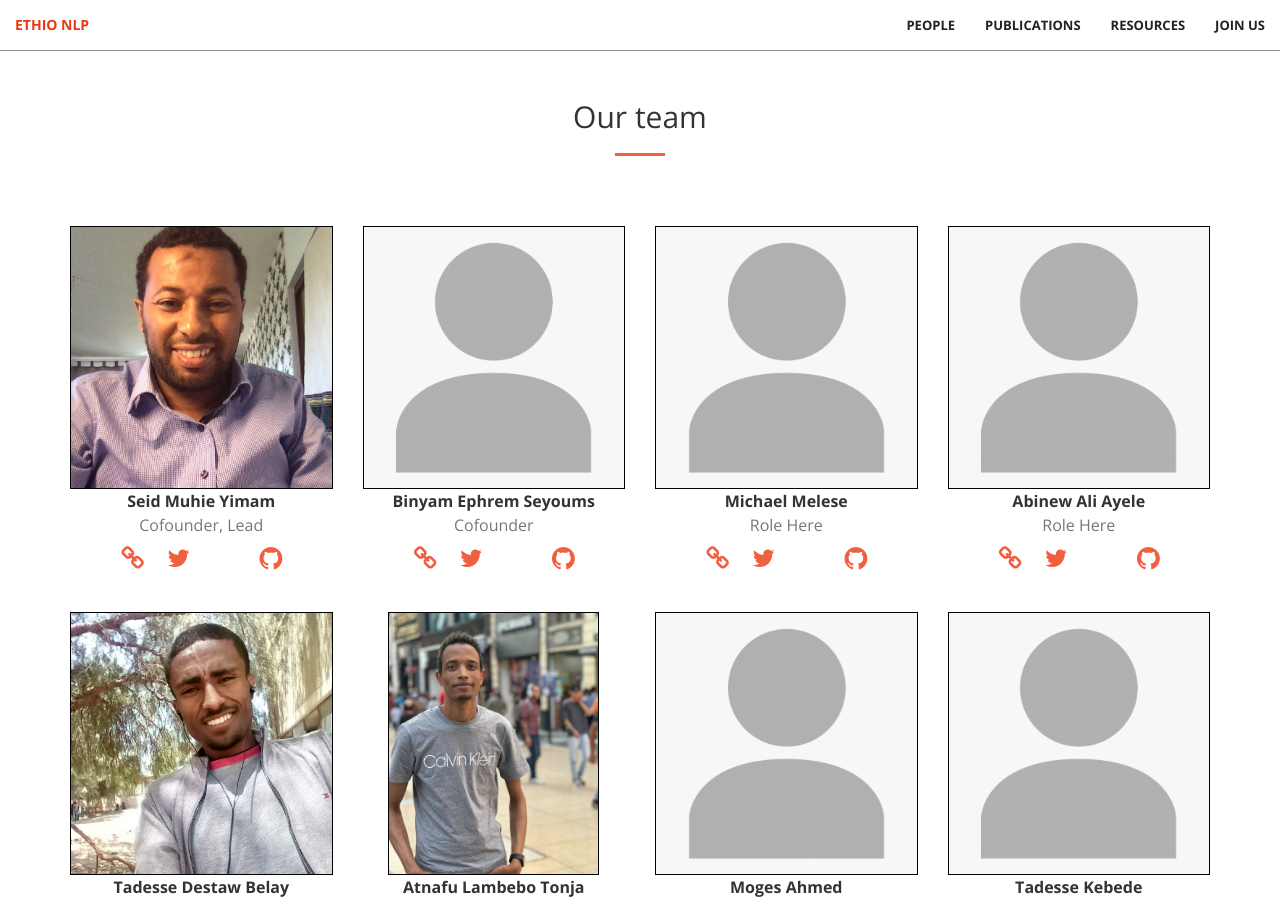
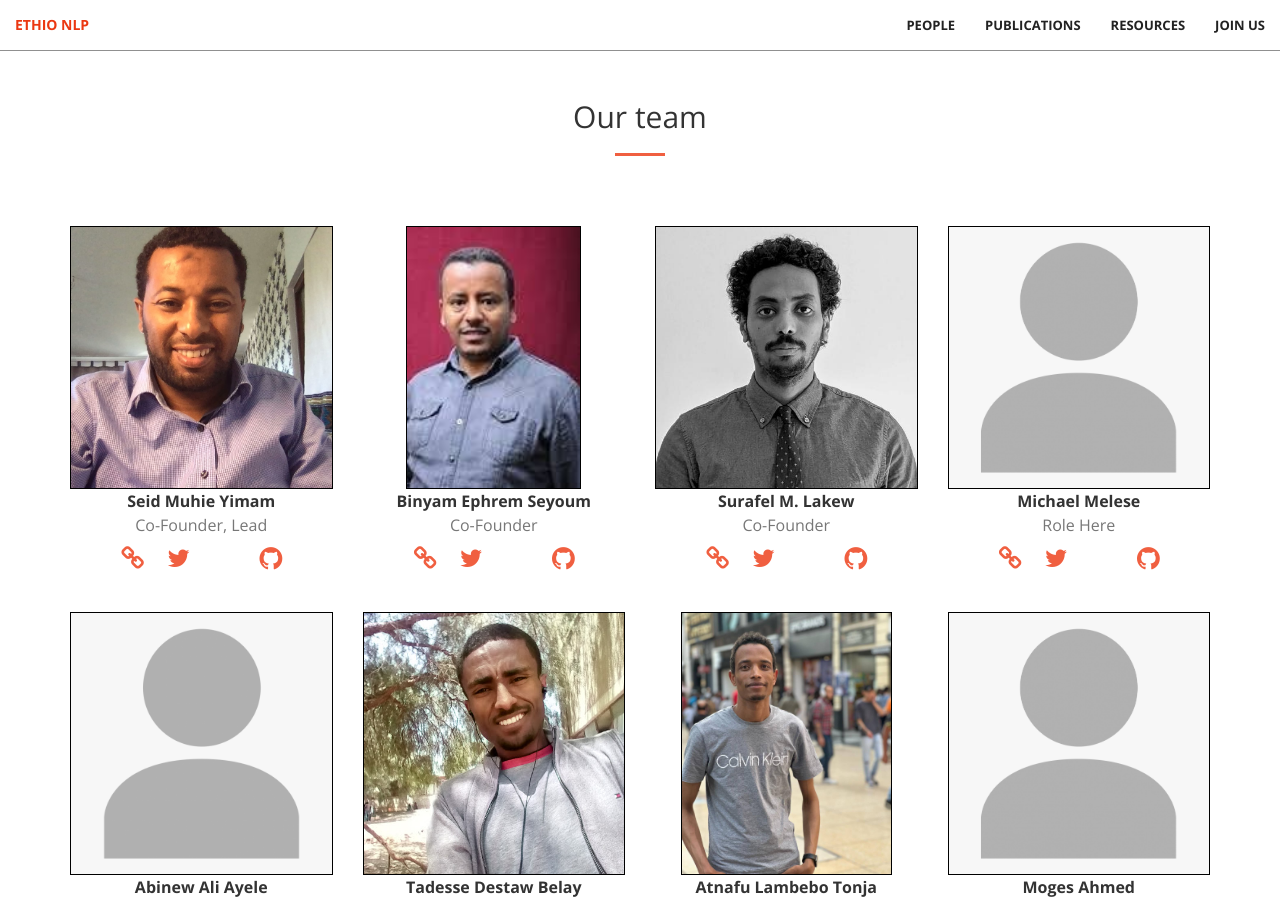
Before and after one commit to EthioNLP/ethionlp.github.io, a Jekyll site: the page built from team.html, in a window 1280 px wide and 900 px high. Built offline with Jekyll 4.4.1, drawn with Linux system fonts in a browser that asks for light colours; some web fonts are replaced.

Commit message:
adding more profiles

```diff
--- a/_data/team.yml
+++ b/_data/team.yml
@@ -1,7 +1,7 @@
 
 - first_name: Seid Muhie
   last_name: Yimam
-  role: Cofounder, Lead
+  role: Co-Founder, Lead
   img: Seid.jpeg
   is_alumni:
   website: https://seyyaw.github.io/
@@ -10,14 +10,25 @@
   github: https://github.com/seyyaw
 
 - first_name: Binyam Ephrem
-  last_name: Seyoums
-  role: Cofounder
-  img: placeholder.jpg
+  last_name: Seyoum
+  role: Co-Founder
+  img: binyam_ephrem.jpeg
   is_alumni:
-  website: https://seyyaw.github.io/
-  twitter: https://twitter.com/seyyaw
-  google_scholar: https://scholar.google.de/citations?user=rDKEGNgAAAAJ&hl=en
-  github: https://github.com/seyyaw
+  website: https://addisababa.academia.edu/BSeyoum
+  twitter: https://twitter.com/binephrem
+  google_scholar: https://scholar.google.co.jp/citations?user=JBGU_DUAAAAJ&hl=en
+  github: https://addisababa.academia.edu/BSeyoum
+
+- first_name: Surafel M.
+  last_name: Lakew
+  role: Co-Founder
+  img: surafelml.jpeg
+  is_alumni:
+  website: https://surafelml.github.io/
+  twitter: https://twitter.com/surafelml
+  google_scholar: https://scholar.google.com/citations?user=GEB4LhgAAAAJ&hl=en
+  github: https://github.com/surafelml
+
 
 - first_name: Michael
   last_name: Melese
```
Also changed, not shown: resources/img/lab_members/binyam_ephrem.jpeg (added), resources/img/lab_members/surafelml.jpeg (added).
